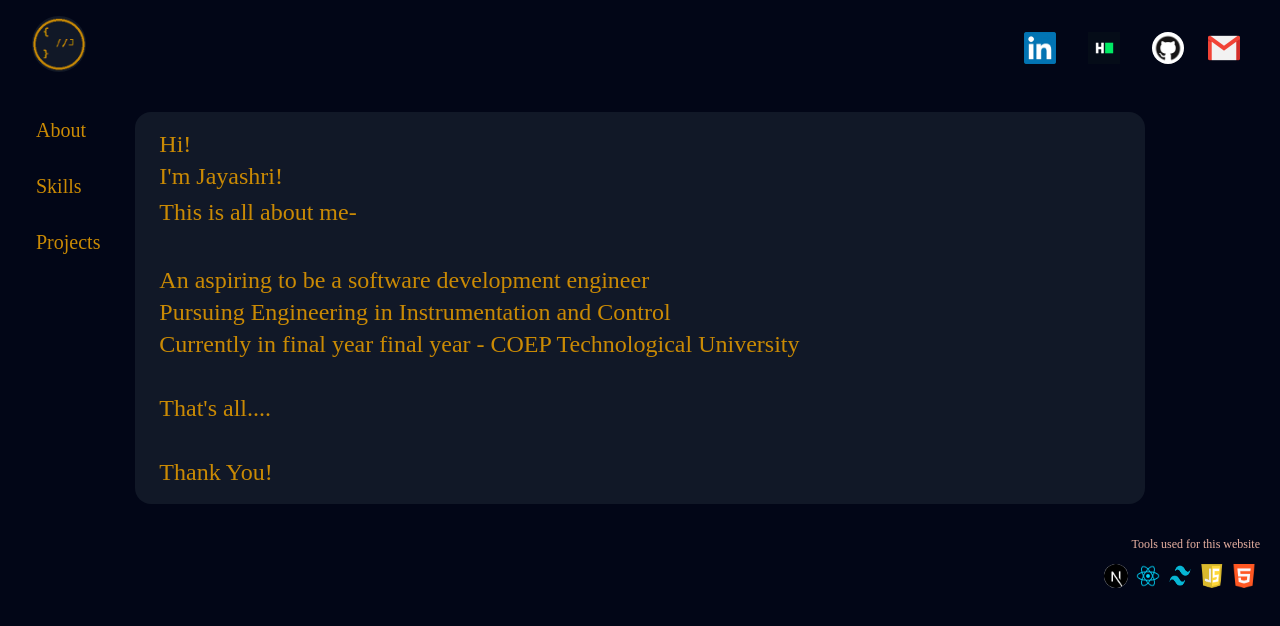
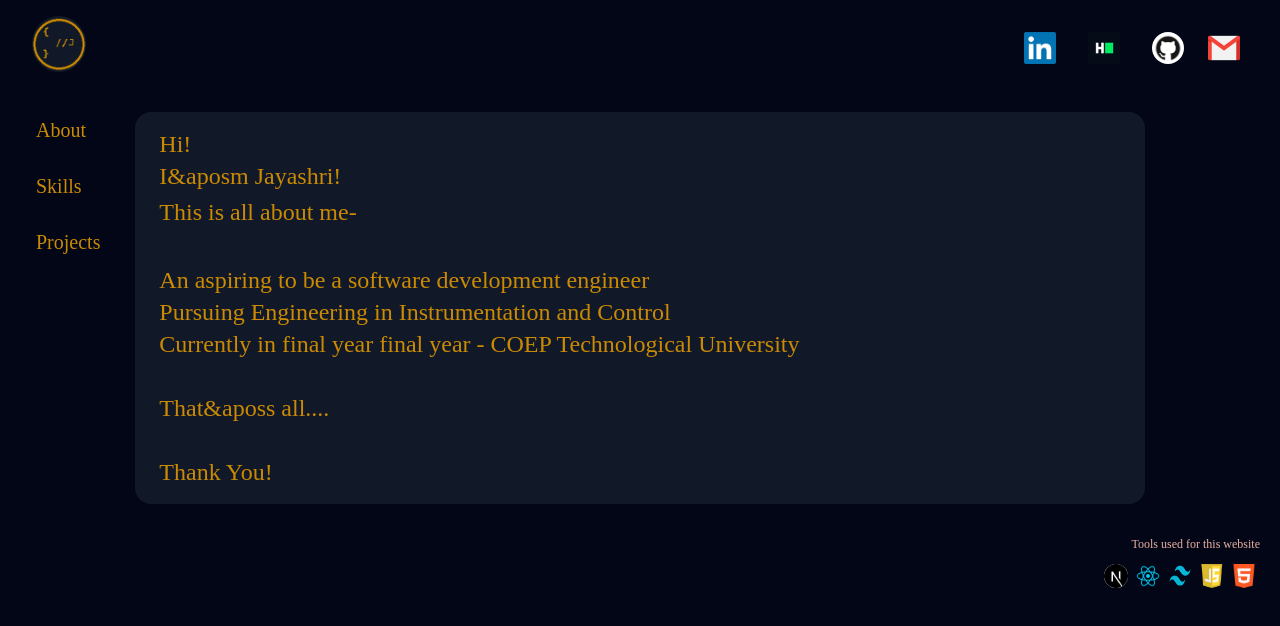
Before and after one commit to jayashridangat/portfolio, a Next.js app: page / in a window 1280 px wide. Shown: the top 626 px of the page. Built offline with nearby package versions, Linux system fonts and the light colour scheme.

Commit message:
error resolved in index by &apos

```diff
--- a/src/components/Footer.js
+++ b/src/components/Footer.js
@@ -1,14 +1,15 @@
+
 export default function Footer() {
   return (
     <div >
       <div >
        <p className="px-5 text-xs font-thin text-right text-rose">Tools used for this website</p>
        <div className="flex justify-end w-9/12 px-5 my-3 md:w-full">
-      <img src="../tools/nextjs.png" className="w-6 h-6 mx-1 rounded-full"/>
-      <img src="../tools/react.png" className="w-6 h-6 mx-1 rounded-full "/>
-       <img src="../tools/tailwind.png" className="w-6 h-6 mx-1"/>
-       <img src="../tools/js.png" className="w-6 h-6 mx-1"/>
-       <img src="../tools/html.png" className="w-6 h-6 mx-1"/>
+      <img src="../tools/nextjs.png" className="w-6 h-6 mx-1 rounded-full" alt=""/>
+      <img src="../tools/react.png" className="w-6 h-6 mx-1 rounded-full " alt=""/>
+       <img src="../tools/tailwind.png" className="w-6 h-6 mx-1" alt=""/>
+       <img src="../tools/js.png" className="w-6 h-6 mx-1" alt=""/>
+       <img src="../tools/html.png" className="w-6 h-6 mx-1" alt=""/>
        {
       // <img src="../tools/git.png" className="w-8 h-8 mx-2"/>
        //<img src="../tools/vs_code.png" className="w-8 h-8 mx-2"/>
--- a/src/pages/index.js
+++ b/src/pages/index.js
@@ -3,14 +3,14 @@ export default function index() {
   return (
     <div className="mx-2">
      <p >Hi!</p>
-     <p >I'm Jayashri!</p>
+     <p >I&aposm Jayashri!</p>
 <p className="my-1">This is all about me-</p>
 <br></br>
 An aspiring to be a software development engineer
 <p>Pursuing Engineering in Instrumentation and Control</p>
 <p>Currently in final year final year - COEP Technological University</p>
 <br></br>
-<p>That's all....</p>
+<p>That&aposs all....</p>
 <br></br>
 Thank You!
     </div>
--- a/type.tsx
+++ /dev/null
@@ -1,5 +0,0 @@
-import { IconType } from "react-icons/lib";
-export interface ISkill{
-    name:string,
-    Icon:IconType
-}
```
